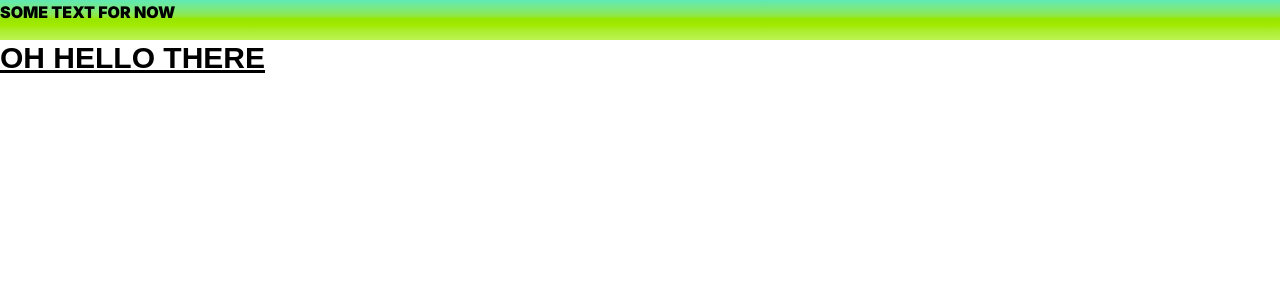
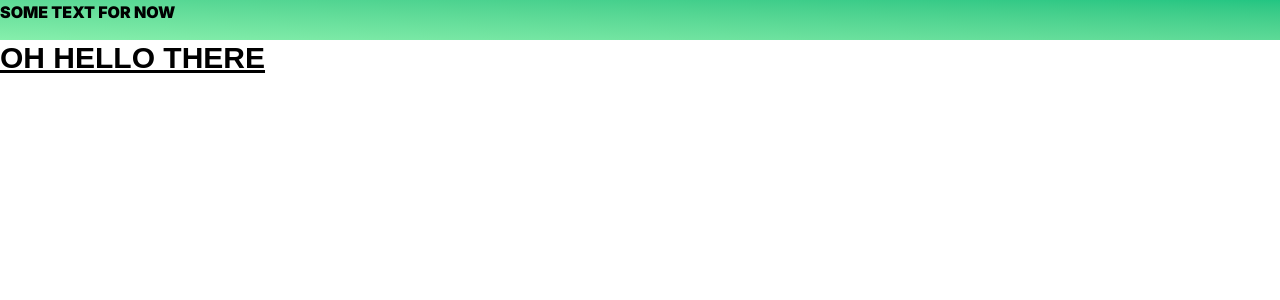
Before and after one commit to wal-z1/book-tracker, a React (Vite) app: page / in a window 1280 px wide. Shown: the top 300 px of the page. Built offline with nearby package versions, Linux system fonts and the light colour scheme; a web font is replaced by a local one.

Commit message:
yeah sure

```diff
--- a/src/components/MainPage/Header.jsx
+++ b/src/components/MainPage/Header.jsx
@@ -2,7 +2,8 @@ function Header() {
 	return (
 		<>
 			<div
-				className=" min-w-full font-inter font-black sticky h-10 bg-gradient-to-t from-lime-300 via-lime-400 to-emerald-300
+				className=" min-w-full font-inter font-black sticky h-10
+    bg-gradient-to-tr from-[#86EFAC] to-[#22C582]
   ">
 				SOME TEXT FOR NOW
 			</div>
```
Also changed, not shown: 1 other file (tests, documents, lock files or other folders).
